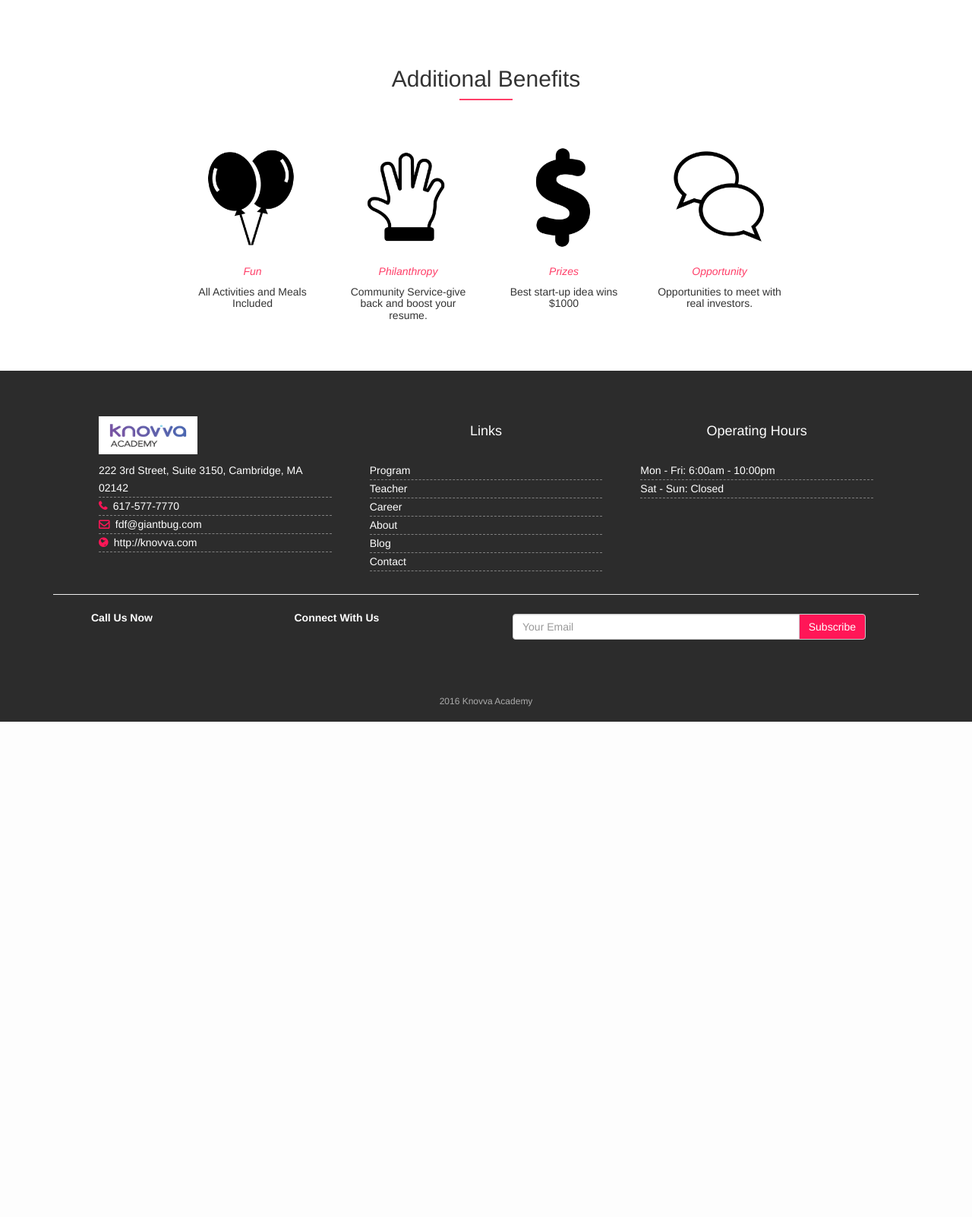
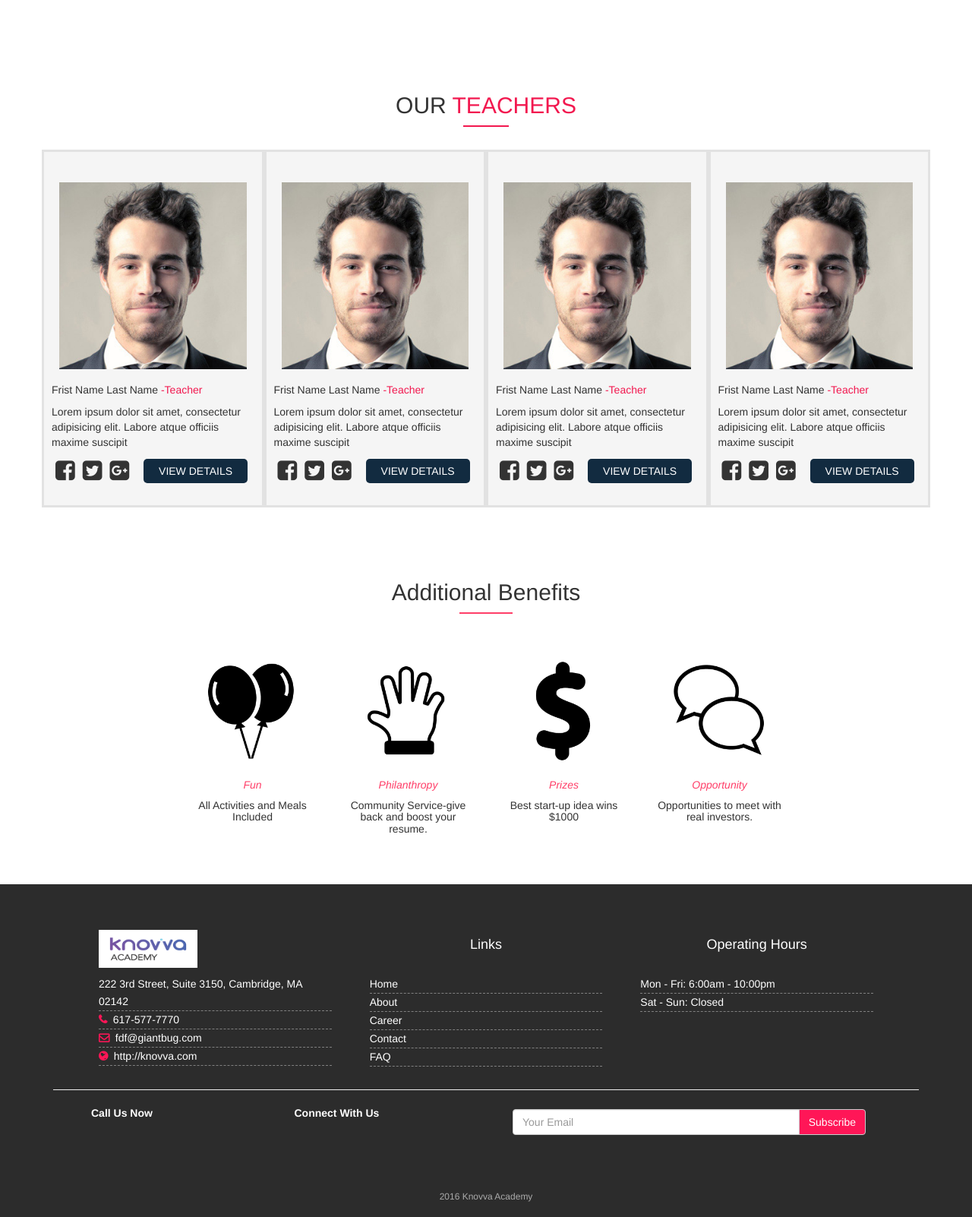
Before and after one commit to xuezhouappdev/knovva, a PHP site: page /about.php in a window 1280 px wide. Shown: the part 1421-3023 px from the top of the page at 76% size. Before the commit the page ends 2371 px from the top, so only its background shows below. Run offline with PHP 8.4, Linux system fonts and the light colour scheme; some libraries are stand-ins or nearby versions; some web fonts are replaced.

Commit message:
modified about page

```diff
--- a/about.php
+++ b/about.php
@@ -255,6 +255,57 @@ include "header.php";
 </div>
 
 
+
+<!--Teacher-->
+<div class="teacher jumbotron">
+    <div class="container">
+        <div class="row">
+            <h2>OUR <span>TEACHERS</span></h2>
+        </div>
+
+
+        <div class="row teacher-pic ">
+            <div class="col-md-3">
+                <img src="image/profile-img1.jpg" class="img-responsive">
+                <h5>Frist Name Last Name<span> -Teacher</span></h5>
+                <p>Lorem ipsum dolor sit amet, consectetur adipisicing elit. Labore atque officiis maxime suscipit </p>
+
+                <i class="fa fa-facebook-square" aria-hidden="true"></i><i class="fa fa-twitter-square" aria-hidden="true"></i><i class="fa fa-google-plus-square" aria-hidden="true"></i>
+                <a>VIEW DETAILS</a>
+            </div>
+
+            <div class="col-md-3">
+                <img src="image/profile-img1.jpg" class="img-responsive">
+                <h5>Frist Name Last Name<span> -Teacher</span></h5>
+                <p>Lorem ipsum dolor sit amet, consectetur adipisicing elit. Labore atque officiis maxime suscipit</p>
+                <i class="fa fa-facebook-square" aria-hidden="true"></i><i class="fa fa-twitter-square" aria-hidden="true"></i><i class="fa fa-google-plus-square" aria-hidden="true"></i>
+                <a>VIEW DETAILS</a>
+            </div>
+
+            <div class="col-md-3">
+                <img src="image/profile-img1.jpg" class="img-responsive">
+                <h5>Frist Name Last Name<span> -Teacher</span></h5>
+                <p>Lorem ipsum dolor sit amet, consectetur adipisicing elit. Labore atque officiis maxime suscipit </p>
+                <i class="fa fa-facebook-square" aria-hidden="true"></i><i class="fa fa-twitter-square" aria-hidden="true"></i><i class="fa fa-google-plus-square" aria-hidden="true"></i>
+                <a>VIEW DETAILS</a>
+            </div>
+
+            <div class="col-md-3">
+                <img src="image/profile-img1.jpg" class="img-responsive">
+                <h5>Frist Name Last Name<span> -Teacher</span></h5>
+                <p>Lorem ipsum dolor sit amet, consectetur adipisicing elit. Labore atque officiis maxime suscipit </p>
+                <i class="fa fa-facebook-square" aria-hidden="true"></i><i class="fa fa-twitter-square" aria-hidden="true"></i><i class="fa fa-google-plus-square" aria-hidden="true"></i>
+                <a>VIEW DETAILS</a>
+            </div>
+        </div>
+    </div>
+
+
+
+
+</div>
+
+
 <!--Benifits -->
 <div class="benefit">
     <div class="container">
--- a/css/about.css
+++ b/css/about.css
@@ -151,7 +151,7 @@ div.col-md-6:nth-child(2) > div:nth-child(1) {
 
 
 div.benefit {
-    margin: 50px auto 50px;
+    margin: 0px auto 50px;
     text-align: center;
 }
 
@@ -208,3 +208,107 @@ div.counter-div {
     position: relative;
     bottom:10px;
 }
+
+
+/*Teachers*/
+
+.teacher h2{
+    text-align: center;
+}
+
+
+div.teacher.jumbotron {
+    margin-top: 50px;
+    padding:40px;
+    background: white;
+}
+
+.teacher span {
+    color:#F2184F;
+}
+
+.teacher .container .row h2::after {
+    background: #F2184F;
+    display: block;
+    content: "";
+    height: 2px;
+    left: 15px;
+    width: 60px;
+
+    text-align: center;
+    margin: 10px auto 10px;
+}
+
+
+
+div.teacher-pic {
+    margin-top: 20px;
+}
+
+.teacher-pic .col-md-3 {
+    padding: 30px 10px;
+    background-color: whitesmoke;
+    border:3px solid #e2e2e2;
+
+}
+
+.teacher-pic h3 {
+    margin: 10px 0;
+}
+
+.teacher-pic h3::after{
+    background: #F2184F;
+    display: block;
+    content: "";
+    height: 2px;
+    left: 15px;
+    width: 60px;
+    margin: 6px 0;
+}
+
+.teacher-pic .img-responsive {
+    padding:10px;
+}
+
+
+.teacher.jumbotron p {
+    font-size: 14px;
+}
+
+.teacher-pic a{
+    padding: 8px 20px;
+    background-color: #122b40;
+    color:white;
+    border-radius: 5px;
+
+    margin-left: 10px;
+    position: relative;
+    top:-5px;
+}
+
+.teacher-pic a:hover{
+
+    background-color: #F2184F;
+    text-decoration: none;
+    color: whitesmoke;
+
+
+
+}
+
+div.teacher.jumbotron {
+    margin-bottom: 0;
+    padding-bottom: 70px;
+}
+
+.teacher.jumbotron.teacher-pic h5 span {
+    font-size: 8px;
+}
+
+.teacher-pic i{
+    font-size: 30px;
+    padding: 5px 5px;
+    margin-top: 5px;
+    line-height: 5px;
+
+}
--- a/css/index_new.css
+++ b/css/index_new.css
@@ -376,6 +376,7 @@ div.tesimony .row:nth-child(2){
 /*Teachers*/
 
 /*program div*/
+
 div.teacher.jumbotron {
     margin-top: 50px;
 }
--- a/footer.php
+++ b/footer.php
@@ -46,12 +46,14 @@
             <div class="col-lg-4 footer-links">
 
                 <ul>
-                    <li><a href="#">Program</a></li>
-                    <li><a href="#">Teacher</a></li>
+                   <li><a href="index.php">Home</a></li>
+                    <li><a href="about.php">About</a></li>
+                   <!-- <li><a href="#">Teacher</a></li>-->
                     <li><a href="#">Career</a></li>
-                    <li><a href="#">About</a></li>
-                    <li><a href="#">Blog</a></li>
-                    <li><a href="#">Contact</a></li>
+
+                   <!-- <li><a href="#">Blog</a></li>-->
+                    <li><a href="contact.php">Contact</a></li>
+                    <li><a href="faq.php">FAQ</a></li>
                 </ul>
 
             </div>
```
